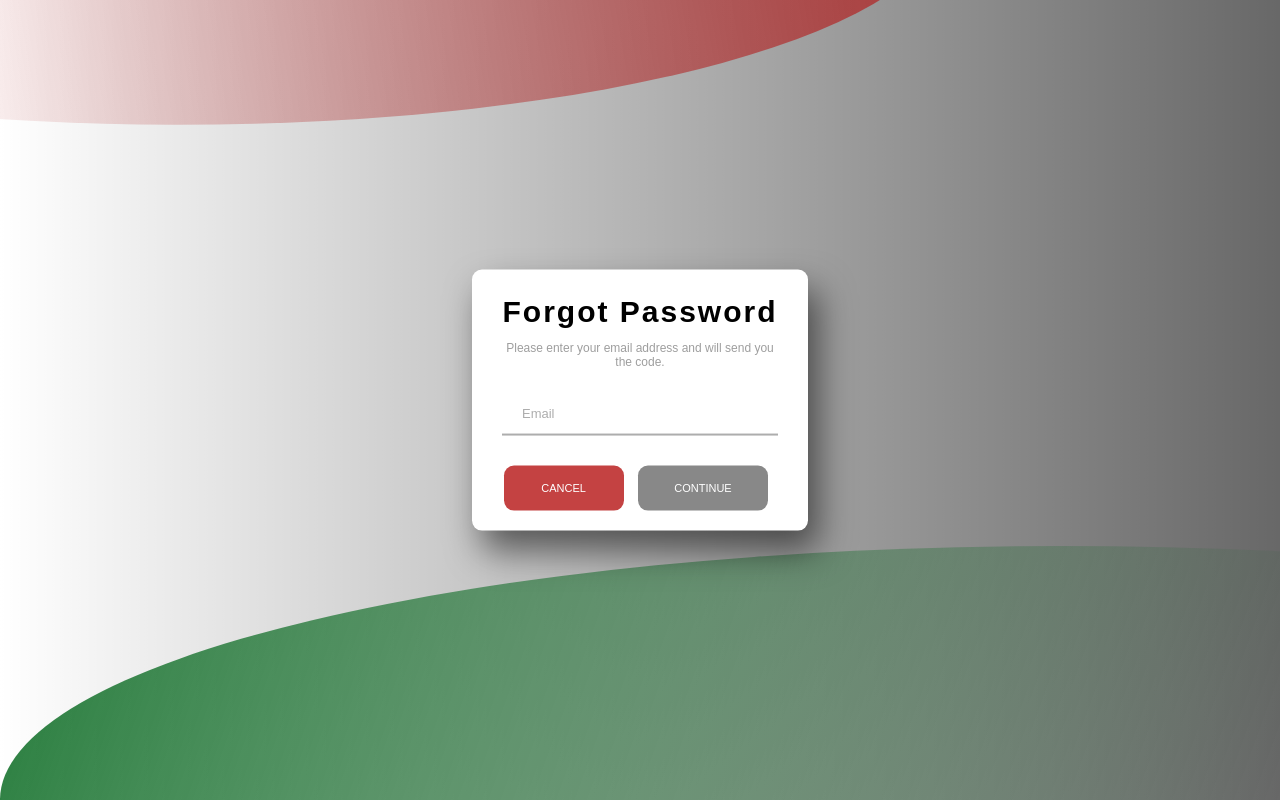
After one commit to hercu023/Tag-s-Water-Purified-Drinking-Water, a PHP site: page /forgot.php in a window 1280 px wide. The commit adds this page. Run offline with PHP 8.4, Linux system fonts and the light colour scheme; some web fonts are replaced.

Commit message:
forgot password
dipa tapos

```diff
--- /dev/null
+++ b/forgot.php
@@ -0,0 +1,218 @@
+<!DOCTYPE html>
+<html lang="en">
+<head>
+    <meta charset="UTF-8">
+    <meta http-equiv="X-UA-Compatible" content="IE=edge">
+    <meta name="viewport" content="width=device-width, initial-scale=1.0">
+    <link href="http://fonts.cdnfonts.com/css/cocogoose" rel="stylesheet">
+    <link href="http://fonts.cdnfonts.com/css/phantom-2" rel="stylesheet">
+    <title>Forgot Password</title>
+</head>
+<body>
+    <div class="colorbg">
+            <div class="lines">
+                <section class="line2"></section>
+                <section class="line1"></section>
+            </div>
+            <div id="container">
+                <div class="pageform">
+                    <form action="login.php" method="post" autocomplete="off">
+                            <h2>Forgot Password</h2>
+                            <p>Please enter your email address and will send you the code.</p>
+                                <div class="txt_field">
+                                    <input type="text" id="email" name="email" required>
+                                    <span></span>
+                                    <label for="email">Email</label>
+                                </div>
+                                <div class="loginbtn">
+                                <button id="cancel" onclick="window.location='login.php';" value="click here">CANCEL</button>
+                                    <input type="submit" value="CONTINUE" name="submit" id="sub">
+                                </div>
+                        </div>
+                    </form>
+                </div>
+            </div>
+    </div>
+</body>
+</html>
+    <style>
+            body{
+                background: #686868;
+                margin: 0;
+                padding: 0;
+                height: 100%;
+                overflow-x: hidden;
+                font-family: Arial, Helvetica, sans-serif;
+                /* background-image: url("https://wallpaperaccess.com/full/562838.jpg"); */ */
+                background-repeat: cover;
+                background-position: center;
+                background-size: cover;
+                background-attachment: fixed;
+            }
+            .colorbg{
+                overflow-y: hidden;
+                position: absolute;
+                height: 100%;
+                bottom: 0%;
+                width: 100%;
+                background: linear-gradient(270deg, transparent, white);
+                display: flex;
+            }
+            .txt_field{
+                position: relative;
+                border-bottom: 2.5px solid #adadad;
+                margin-top: 15px;
+                margin-bottom: 5px;
+                padding-right: 12vh;
+            }
+            .txt_field input{
+                position: relative;
+                margin-left: 15px;
+                min-width: 3vh;
+                padding: 0 6px;
+                margin-top: 5px;
+                margin-bottom: 5px;
+                height: 30px;
+                width: 100%;
+                max-width: 24.7vh;
+                font-size: 12px;
+                border: none;
+                background: none;
+                outline: none;
+            }
+            .txt_field label{
+                font-family: 'Malberg Trial', sans-serif;
+                position: absolute;
+                top: 50%;
+                left: 20px;
+                color: #adadad;
+                transform: translateY(-50%);
+                font-size: 13px;
+                pointer-events: none;
+                transition: .2s;
+            }
+            .txt_field span::before{
+                content: '';
+                position: absolute;
+                top: 40px;
+                left: 0;
+                width: 0%;
+                height: 2px;
+                background: #02661b;
+                transition: .2s;
+            }
+            .txt_field input:focus ~ label,
+            .txt_field input:valid ~ label{
+                top: -0.5px;
+                font-size: 10px;
+                color: #02661b;
+            }
+
+            .txt_field input:focus ~ span::before,
+            .txt_field input:valid ~ span::before{
+                width: 100%;
+            }
+            .lines{
+                position: absolute;
+                bottom: 0%;
+                width: 100%;
+            }
+            .line1{
+                position: relative;
+                display: flex;
+                min-height: 75.6vh;
+                clip-path: ellipse(83% 42% at 83% 100%);
+                background: linear-gradient(290deg, transparent, #02661b);
+                background-attachment: fixed;
+            }
+            .line2{
+                position: relative;
+                display: flex;
+                min-height: 40vh;
+                background: linear-gradient(80deg, transparent, #B22222);
+                clip-path: ellipse(60% 66% at 14% 12%);
+                background-attachment: fixed;
+            }
+            form .loginbtn{
+                text-align: right;
+            }
+            form .loginbtn #cancel{
+                width: 120px;
+                background: #c44242;
+                font-family: 'COCOGOOSE', sans-serif;
+                padding: 10px;
+                margin-top: 25px;
+                margin-right: 10px;
+                margin-bottom: 20px;
+                text-align: center;
+                height: 45px;
+                outline: none;
+                border: none;
+                font-size: 11px;
+                border-radius: 10px;
+                color: white;
+                cursor: pointer;
+            }
+            form .loginbtn input{
+                /* display: block; */
+                font-family: 'COCOGOOSE', sans-serif;
+                padding: 10px;
+                margin-top: 25px;
+                margin-right: 10px;
+                margin-bottom: 20px;
+                text-align: center;
+                width: 130px;
+                height: 45px;
+                outline: none;
+                border: none;
+                font-size: 11px;
+                border-radius: 10px;
+                color: white;
+                background:  #888888;
+                cursor: pointer;
+                transition: 0.5s;
+            }
+            form .loginbtn input:hover{
+                background: #00690e;
+            }
+            #container{
+                position: absolute;
+                top: 50%;
+                left: 50%;
+                min-width: 20vh;
+                max-width: 42vh;
+                transform: translate(-50%, -50%);
+                width: 100%;
+                background: white;
+                border-radius: 10px;
+                box-shadow: 10px 20px 35px rgba(0,0,0,0.55);
+            }
+            .pageform{
+                box-sizing: border-box;
+                padding: 0 30px;
+            }
+            .container .pageform {
+                padding: 10px;
+                font-size: 20px;
+                font-family: 'Gill Sans', 'Gill Sans MT', Calibri, 'Trebuchet MS', sans-serif;
+                text-align: center;
+            }
+            h2{
+                font-family: 'PHANTOM', sans-serif;
+                font-size: 30px;
+                align-items: center;
+                text-align: center;
+                letter-spacing: 2px;
+                color: black;
+                margin-bottom: 5px;
+            }
+            p{
+                font-family: 'ARIAL', sans-serif;
+                font-size: 12px;
+                align-items: center;
+                text-align: center;
+                color: rgb(158, 158, 158);
+                padding-bottom: 10px;
+                /* margin-left: 30px; */
+            }
+    </style>
```
Also changed, not shown: login.php (+9 -17 lines).
